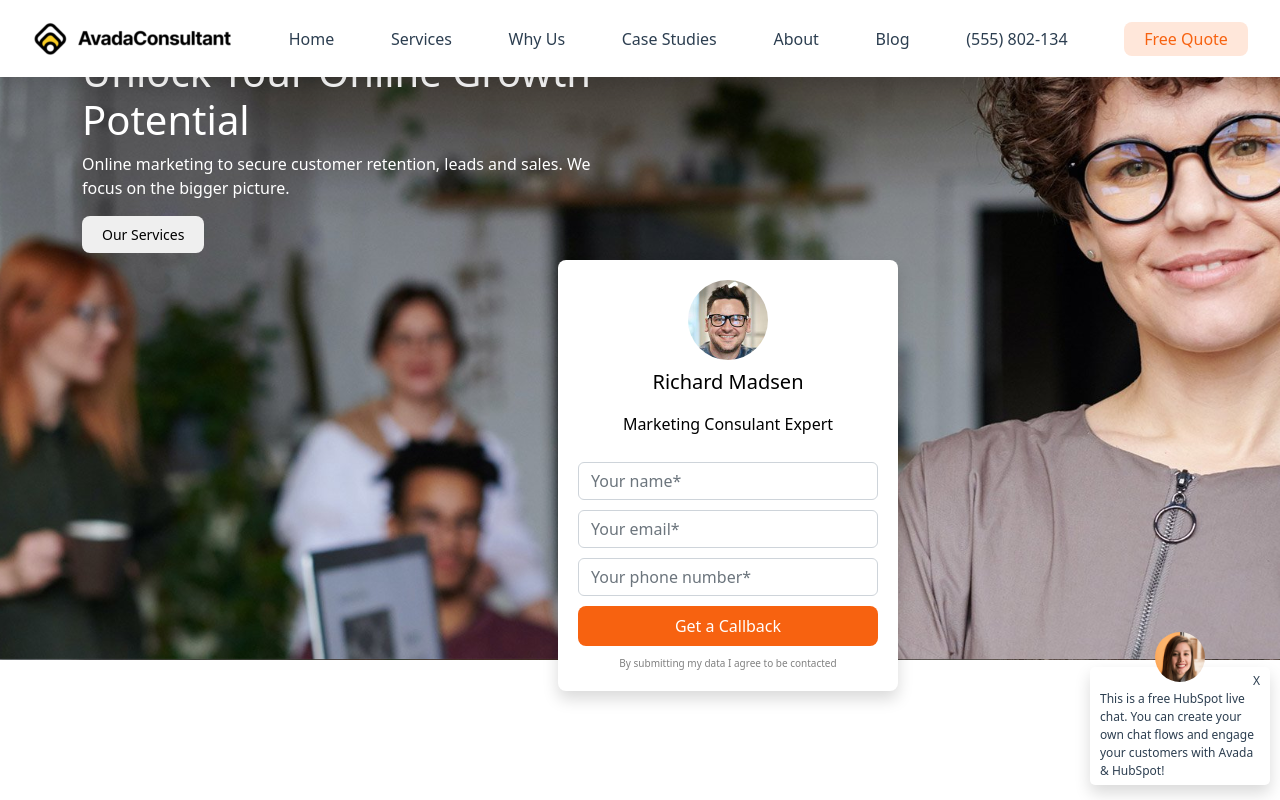
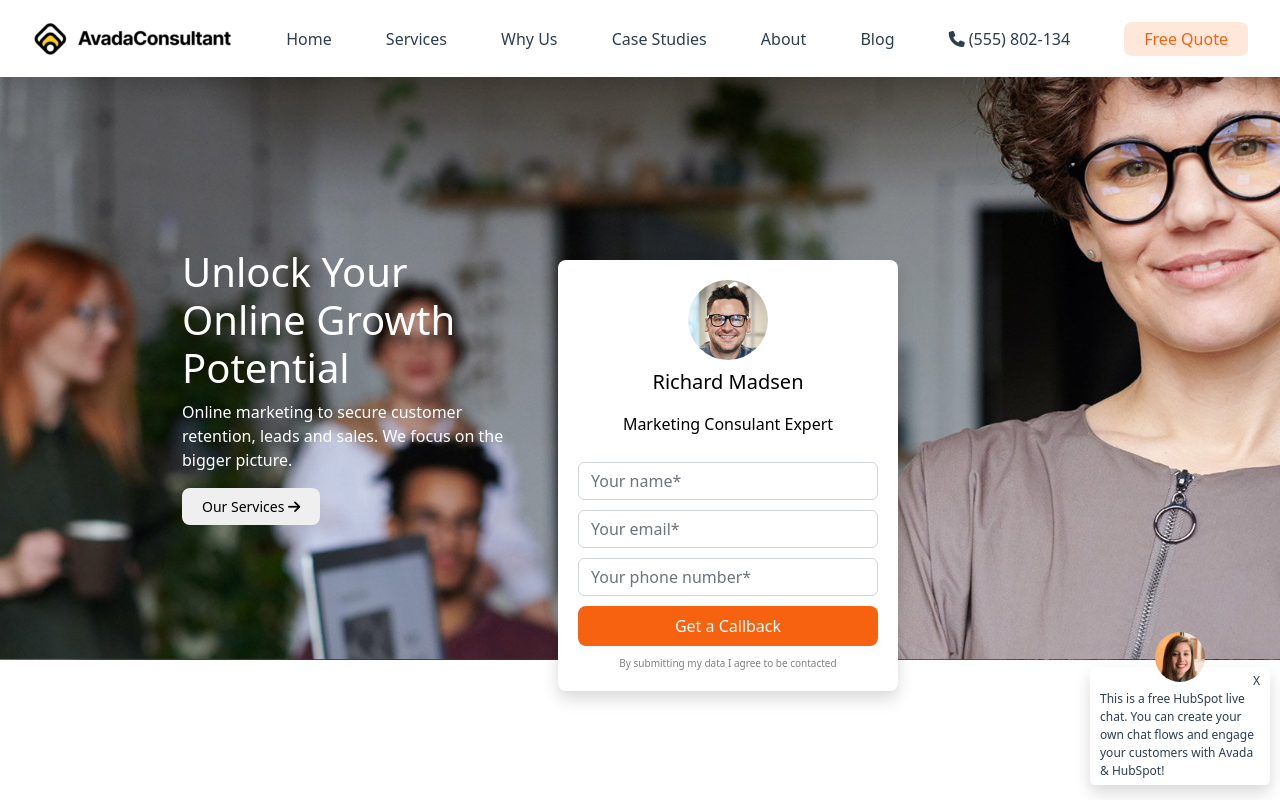
Before and after one commit to Trusimo/proj-html-vuejs, a Vue app: page / in a window 1280 px wide. Shown: the top 800 px of the page. Built offline with nearby package versions, Linux system fonts and the light colour scheme.

Commit message:
adds fontawesome icons

```diff
--- a/src/components/TheHeader.vue
+++ b/src/components/TheHeader.vue
@@ -9,7 +9,7 @@
                     {{ voice }}
                 </div>
 
-                <div>(555) 802-134</div>
+                <div><i class="fa-solid fa-phone"></i> (555) 802-134</div>
                 <button class="btn-orange">Free Quote</button>
             </div>
         </div>
--- a/src/components/TheJumbotron.vue
+++ b/src/components/TheJumbotron.vue
@@ -3,12 +3,12 @@
         <div class="container">
             <section class="jumbo-sec">
                 <div class="row">
-                    <div class="col mt-5">
-                        <h1>Unlock Your Online Growth Potential</h1>
-                        <p>Online marketing to secure customer retention, leads and sales.
+                    <div class="col mt-5 margin-top padding-col">
+                        <h1 class="margin-top padding-col">Unlock Your Online Growth Potential</h1>
+                        <p class="padding-col">Online marketing to secure customer retention, leads and sales.
                             We focus on the bigger picture.
                         </p>
-                        <button class="btn-white">Our Services</button>
+                        <button class="btn-white margin-col">Our Services  <i class="fa-solid fa-arrow-right"></i></button>
                     </div>
                     <div class="col">
 
@@ -83,8 +83,16 @@
     border-radius: 8px;
 }
 
-.margin-top-col {
+.padding-col {
+    padding: 0 100px;
+}
+
+.margin-top {
     margin-top: 200px;
+}
+
+.margin-col {
+    margin: 0 100px;
 }
 
 .flex-form {
--- a/src/components/TheMain.vue
+++ b/src/components/TheMain.vue
@@ -64,7 +64,7 @@
                 </div>
             </div>
             <h5>Drive Leads and Sales with Avada</h5>
-            <button class="btn-orange">(555) 802-134</button>
+            <button class="btn-orange"><i class="fa-solid fa-phone"></i> (555) 802-134</button>
         </div>
 
         <!-- Case studies -->
```
